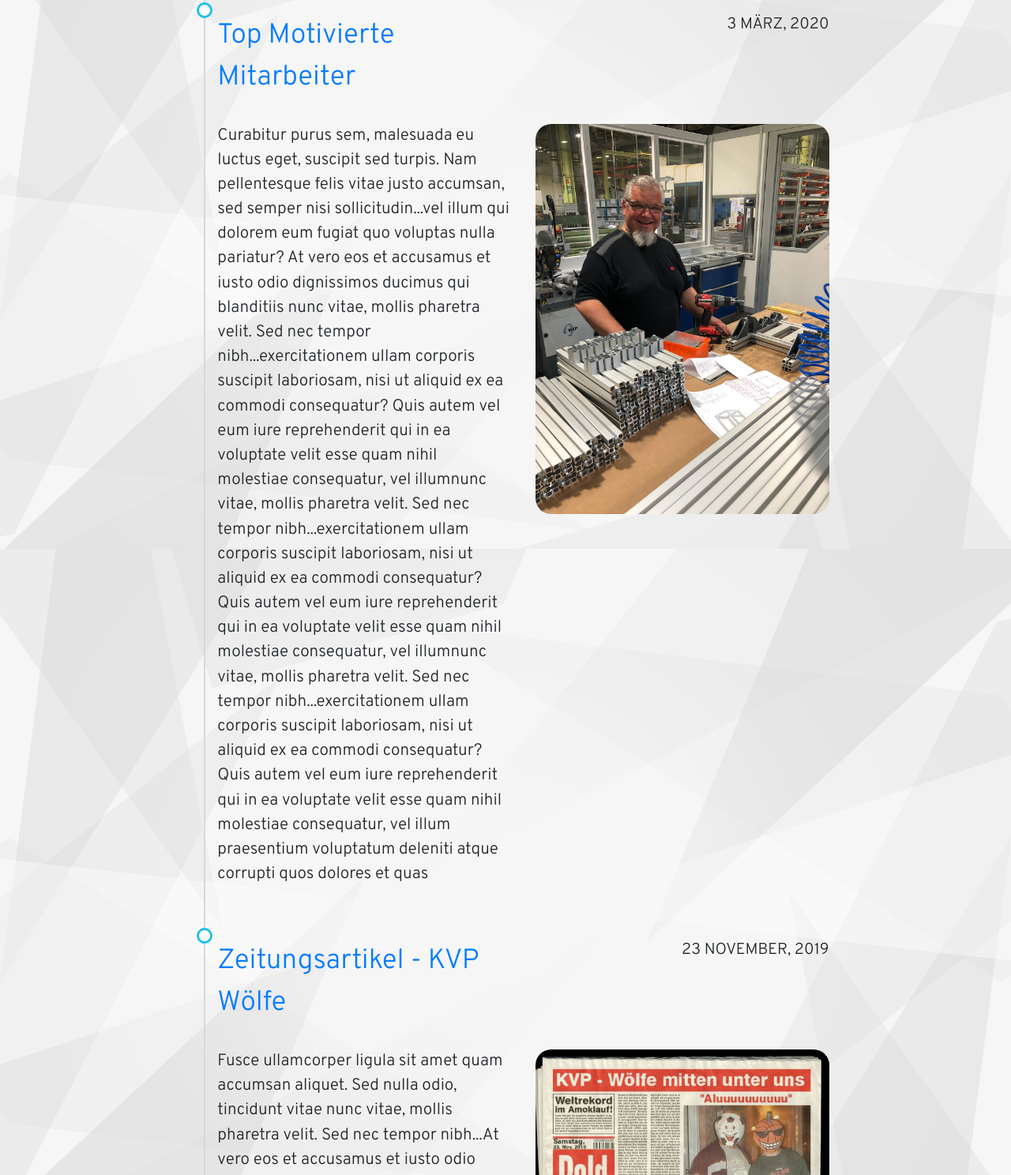
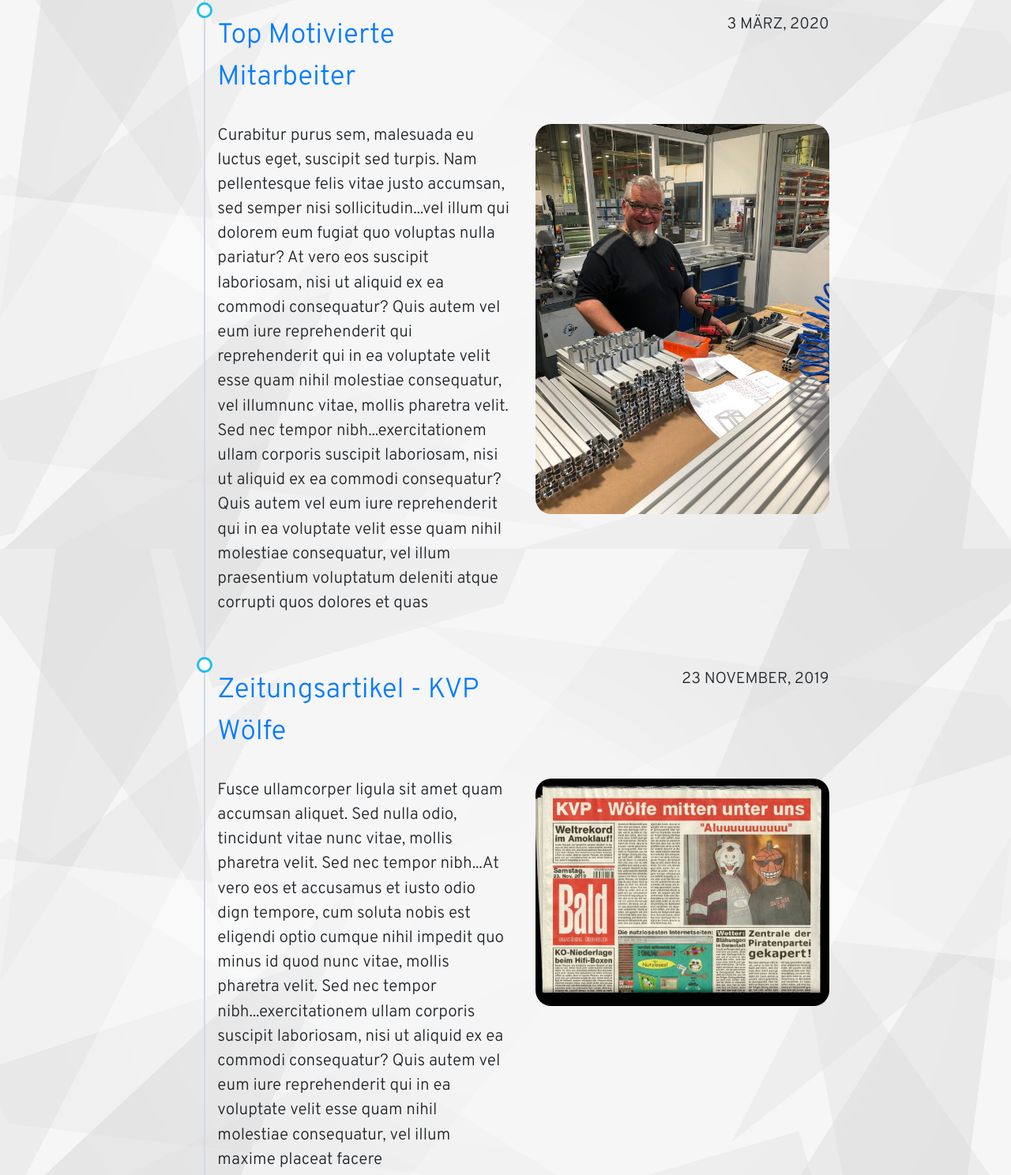
Before and after one commit to Andreasgg97/KVP-Website, a plain HTML site: page index.html in a window 1280 px wide. Shown: the part 6032-7520 px from the top of the page at 79% size. Drawn offline with nearby package versions, Linux system fonts and the light colour scheme.

Commit message:
Update index.html

```diff
--- a/index.html
+++ b/index.html
@@ -291,23 +291,11 @@
                                             dolorem
                                             eum
                                             fugiat quo voluptas nulla
-                                            pariatur? At vero eos et accusamus et iusto odio dignissimos ducimus qui
-                                            blanditiis
-                                            nunc vitae, mollis pharetra velit. Sed nec tempor nibh...exercitationem
-                                            ullam
-                                            corporis
+                                            pariatur? At vero eos
                                             suscipit laboriosam, nisi ut aliquid ex ea commodi consequatur? Quis autem
                                             vel
                                             eum iure
-                                            reprehenderit qui in ea voluptate velit esse quam nihil molestiae
-                                            consequatur,
-                                            vel illumnunc vitae, mollis pharetra velit. Sed nec tempor
-                                            nibh...exercitationem
-                                            ullam
-                                            corporis
-                                            suscipit laboriosam, nisi ut aliquid ex ea commodi consequatur? Quis autem
-                                            vel
-                                            eum iure
+                                            reprehenderit qui
                                             reprehenderit qui in ea voluptate velit esse quam nihil molestiae
                                             consequatur,
                                             vel illumnunc vitae, mollis pharetra velit. Sed nec tempor
@@ -338,17 +326,7 @@
                                             tincidunt vitae
                                             nunc vitae, mollis pharetra velit. Sed nec tempor nibh...At vero eos et
                                             accusamus et
-                                            iusto odio dignissimos ducimus qui blanditiis praesentium voluptatum
-                                            deleniti
-                                            atque
-                                            corrupti quos dolores et quas molestias excepturi sint occaecati cupiditate
-                                            non
-                                            provident, similique sunt in culpa qui officia deserunt mollitia animi, id
-                                            est
-                                            laborum
-                                            et dolorum fuga. Et harum quidem rerum facilis est et expedita distinctio.
-                                            Nam
-                                            libero
+                                            iusto odio dign
                                             tempore, cum soluta nobis est eligendi optio cumque nihil impedit quo minus
                                             id
                                             quod
@@ -378,9 +356,7 @@
                                         <p>Fusce ullamcorper ligula sit amet quam accumsan aliquet. Sed nulla odio,
                                             tincidunt vitae
                                             nunc vitae, mollis pharetra velit. Sed nec tempor nibh...exercitationem
-                                            ullam
-                                            corporis
-                                            suscipit laboriosam, nisi ut aliquid ex ea commodi consequatur? Quis autem
+                                            ullam aliquid ex ea commodi consequatur? Quis autem
                                             vel
                                             eum iure
                                             reprehenderit qui in ea voluptate velit esse quam nihil molestiae
@@ -408,13 +384,7 @@
                                             es un
                                             myth. Por scientie, musica, sport etc, litot Europa usa li sam vocabular. Li
                                             lingues
-                                            differe solmen in li grammatica, li pronunciation e li plu commun vocabules.
-                                            Omnicos
-                                            directe al desirabilite de un nov lingua franca: On refusa continuar payar
-                                            custosi
-                                            traductores. At solmen va esser necessi far uniform grammatica,
-                                            pronunciation e
-                                            plu
+
                                             nunc vitae, mollis pharetra velit. Sed nec tempor nibh...exercitationem
                                             ullam
                                             corporis
```
